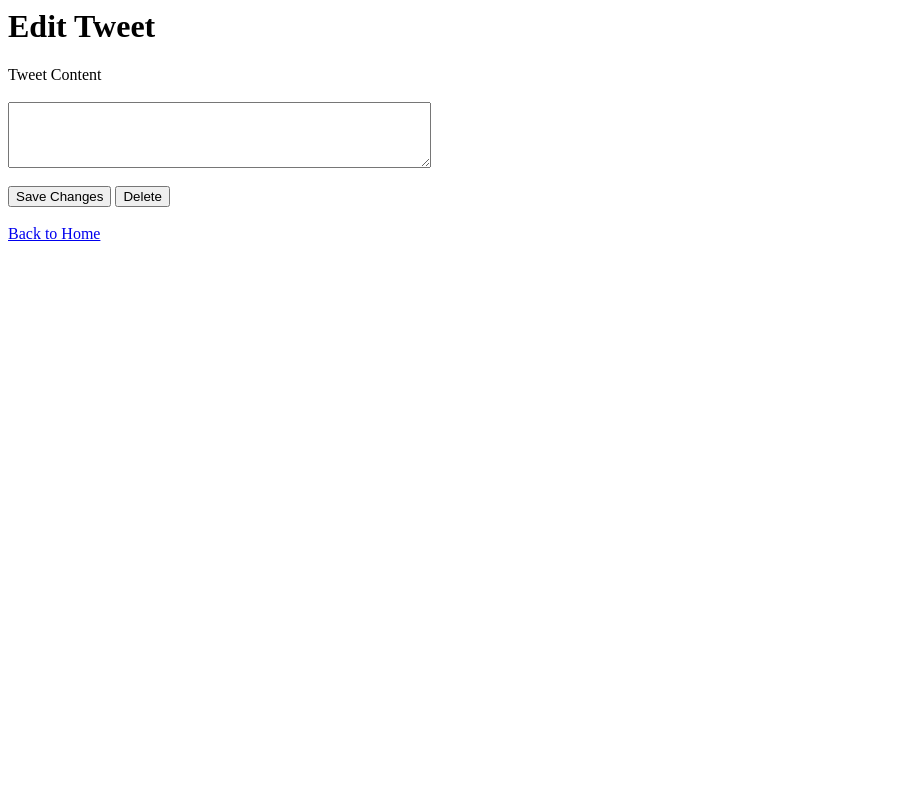
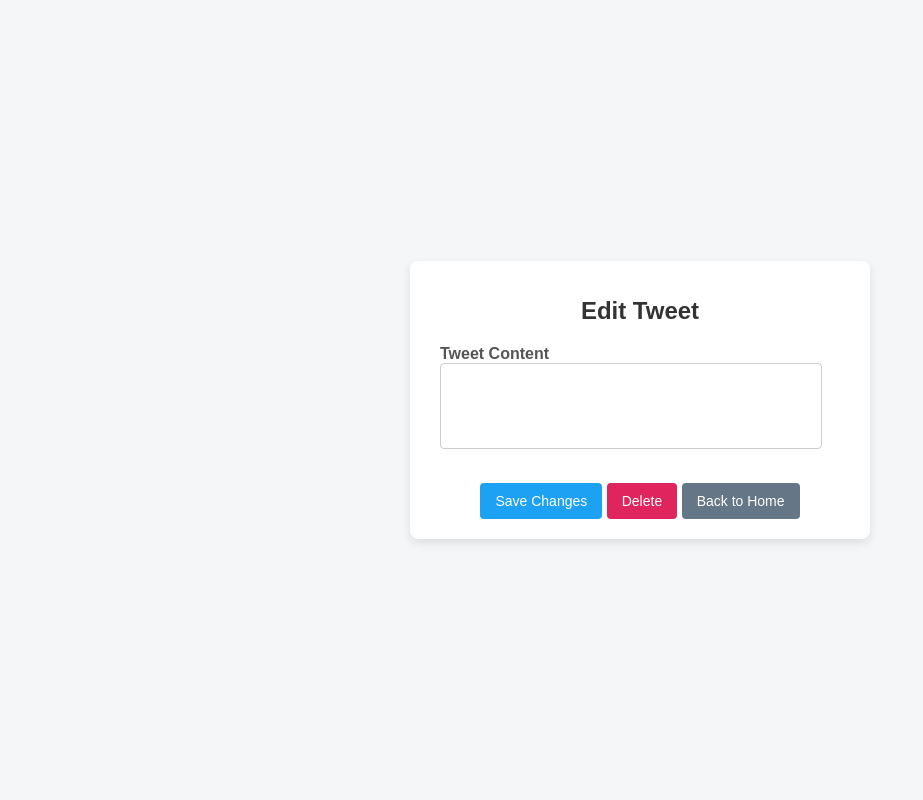
Before and after one commit to SBFpti3/twitter-clone, a Django app: template twtcloneapp/templates/twtcloneapp/edit.html in a window 1280 px wide. Shown: the whole page, without its empty margins (0-923 px from the left). Run offline with Django 5.2, Linux system fonts and the light colour scheme; the template is opened without the code that fills it, so the values that code supplies are empty.

Commit message:
edit 'edit.html'

```diff
--- a/twtcloneapp/templates/twtcloneapp/edit.html
+++ b/twtcloneapp/templates/twtcloneapp/edit.html
@@ -1,27 +1,113 @@
-<html>
+<!DOCTYPE html>
+<html lang="en">
+<head>
+    <meta charset="UTF-8">
+    <meta name="viewport" content="width=device-width, initial-scale=1.0">
+    <title>Edit Tweet</title>
+    <style>
+        body {
+            font-family: Arial, sans-serif;
+            margin: 0;
+            padding: 0;
+            background-color: #f4f6f8;
+            display: flex;
+            justify-content: center;
+            align-items: center;
+            height: 100vh;
+        }
+
+        .container {
+            background: #ffffff;
+            border-radius: 8px;
+            box-shadow: 0 4px 10px rgba(0, 0, 0, 0.1);
+            padding: 20px 30px;
+            width: 400px;
+            text-align: center;
+        }
+
+        h1 {
+            margin-bottom: 20px;
+            font-size: 24px;
+            color: #333333;
+        }
+
+        .form-group {
+            margin-bottom: 20px;
+            text-align: left;
+        }
+
+        label {
+            display: block;
+            font-weight: bold;
+            color: #555555;
+        }
+
+        textarea {
+            width: 90%;
+            padding: 10px;
+            font-size: 14px;
+            border: 1px solid #cccccc;
+            border-radius: 4px;
+            resize: none;
+        }
+
+        .tweet-btn, .tweet-red-btn, .btn {
+            display: inline-block;
+            padding: 10px 15px;
+            font-size: 14px;
+            border: none;
+            border-radius: 4px;
+            cursor: pointer;
+            text-decoration: none;
+            margin-top: 10px;
+        }
+
+        .tweet-btn {
+            background-color: #1da1f2;
+            color: #ffffff;
+        }
+
+        .tweet-red-btn {
+            background-color: #e0245e;
+            color: #ffffff;
+        }
+
+        .btn {
+            background-color: #657786;
+            color: #ffffff;
+        }
+
+        .tweet-btn:hover {
+            background-color: #0c86d1;
+        }
+
+        .tweet-red-btn:hover {
+            background-color: #c51b4d;
+        }
+
+        .btn:hover {
+            background-color: #4a596a;
+        }
+    </style>
+</head>
+<body>
+    <div class="container">
         <h1>Edit Tweet</h1>
-
-<!-- i hate myself -->
-<!-- https://stackoverflow.com/questions/20640937/why-html5-forms-support-only-get-and-post-methods -->
-
         <form method="POST" action="{% url 'edit' item.id %}" style="display: inline;">
             {% csrf_token %}
             <input type="hidden" name="method" value="PUT">
             <div class="form-group">
                 <label for="content">Tweet Content</label>
-        <br><br>
                 <textarea id="content" name="content" rows="4" cols="50" required minlength="1">{{ item.content }}</textarea>
             </div>
-    <br>
             <button type="submit" class="tweet-btn">Save Changes</button>
         </form>
-
         <form method="POST" action="{% url 'edit' item.id %}" style="display:inline;">
             {% csrf_token %}
             <input type="hidden" name="method" value="DELETE">
             <button type="submit" class="tweet-red-btn">Delete</button>
         </form>
-<br><br>
         <a href="{% url 'homepage' %}" class="btn">Back to Home</a>
-
+    </div>
+</body>
 </html>
```
Lines whose indentation alone changed are shown as unchanged.
